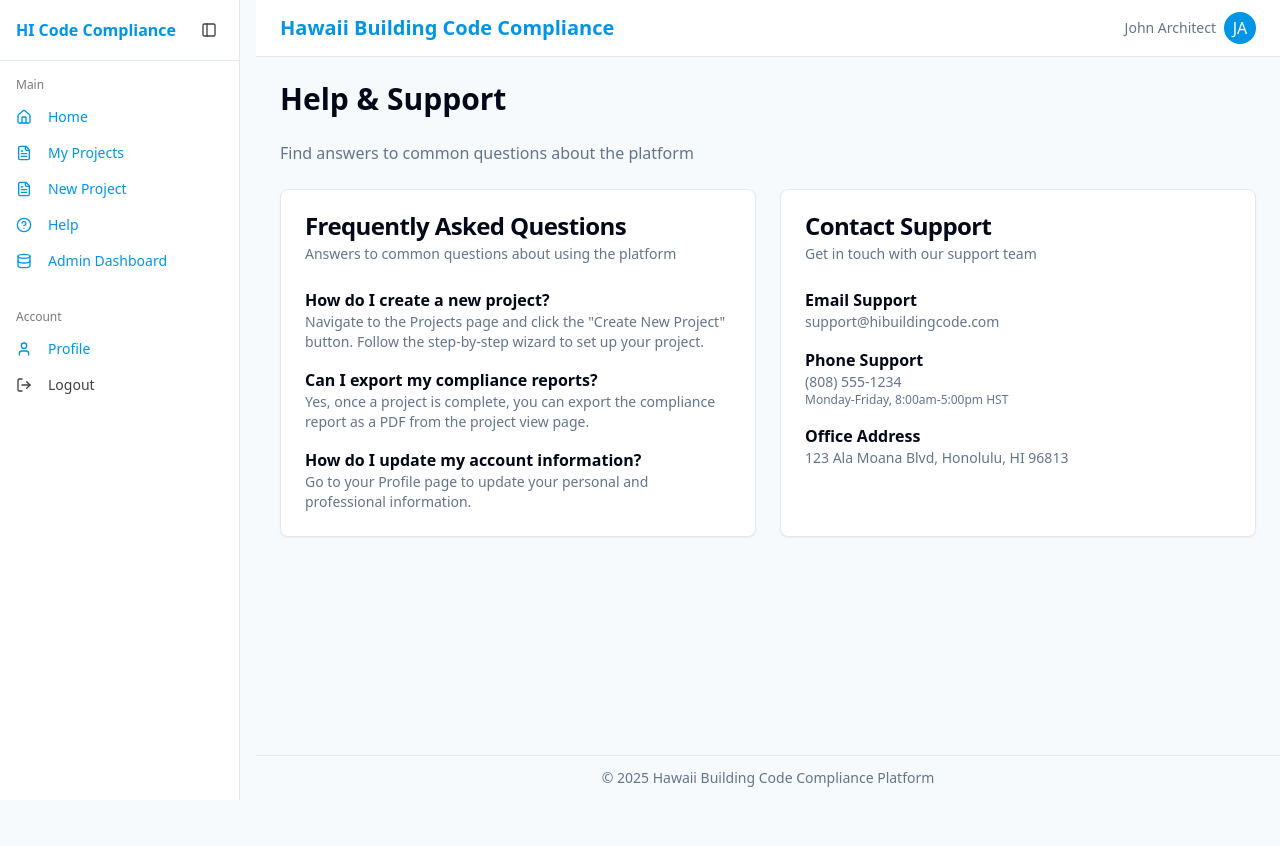
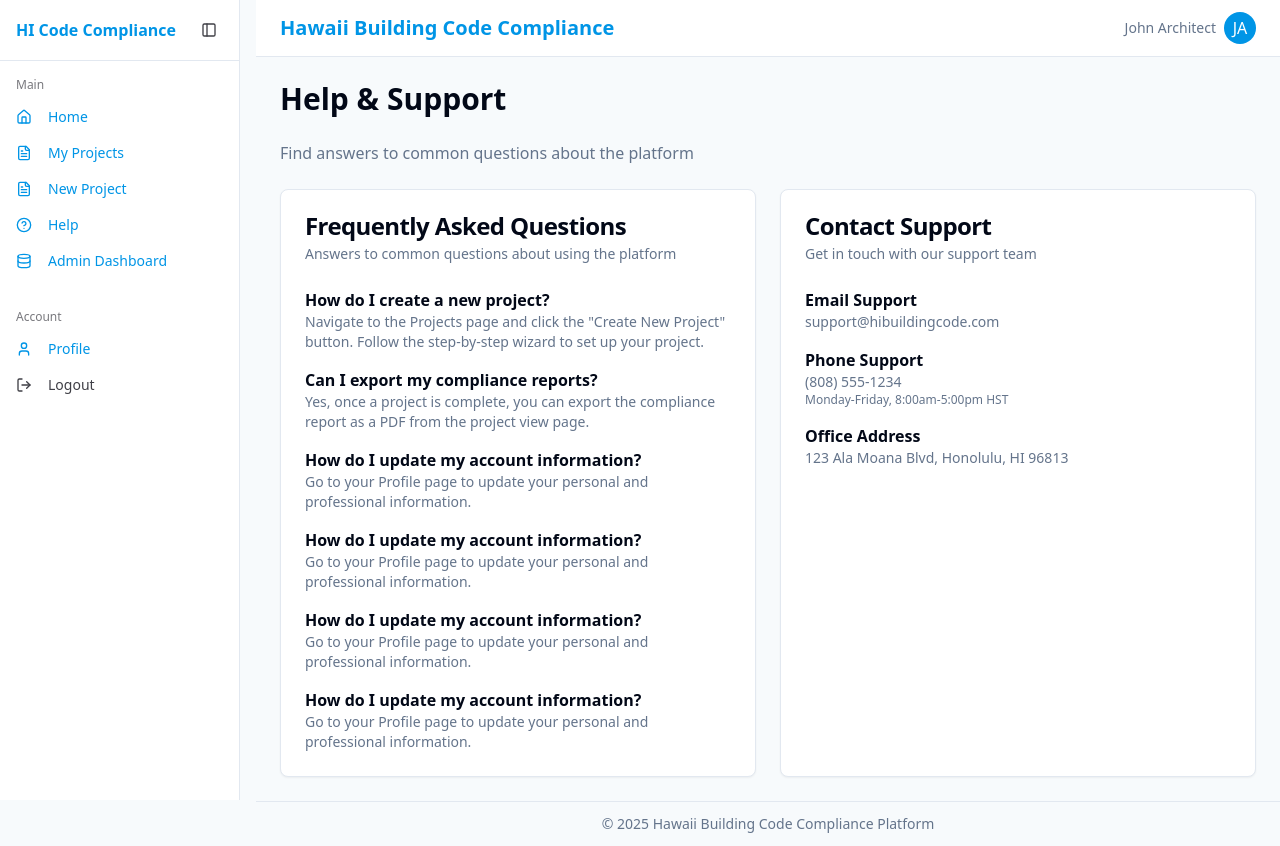
Before and after one commit to tpvfmilk/honolulu-code-compass, a React (Vite) app: page /help in a window 1280 px wide. Before the commit the page ends 800 px from the top, so only its background shows below. Built offline with nearby package versions, Linux system fonts and the light colour scheme.

Commit message:
Code edited in Lovable Code Editor
Edited UI in Lovable

```diff
--- a/src/pages/Help.tsx
+++ b/src/pages/Help.tsx
@@ -28,6 +28,18 @@ const Help = ({ onLogout }: HelpProps) => {
                 <div>
                   <h3 className="font-semibold">Can I export my compliance reports?</h3>
                   <p className="text-sm text-muted-foreground">Yes, once a project is complete, you can export the compliance report as a PDF from the project view page.</p>
+                </div>
+                <div>
+                  <h3 className="font-semibold">How do I update my account information?</h3>
+                  <p className="text-sm text-muted-foreground">Go to your Profile page to update your personal and professional information.</p>
+                </div>
+                <div>
+                  <h3 className="font-semibold">How do I update my account information?</h3>
+                  <p className="text-sm text-muted-foreground">Go to your Profile page to update your personal and professional information.</p>
+                </div>
+                <div>
+                  <h3 className="font-semibold">How do I update my account information?</h3>
+                  <p className="text-sm text-muted-foreground">Go to your Profile page to update your personal and professional information.</p>
                 </div>
                 <div>
                   <h3 className="font-semibold">How do I update my account information?</h3>
```
